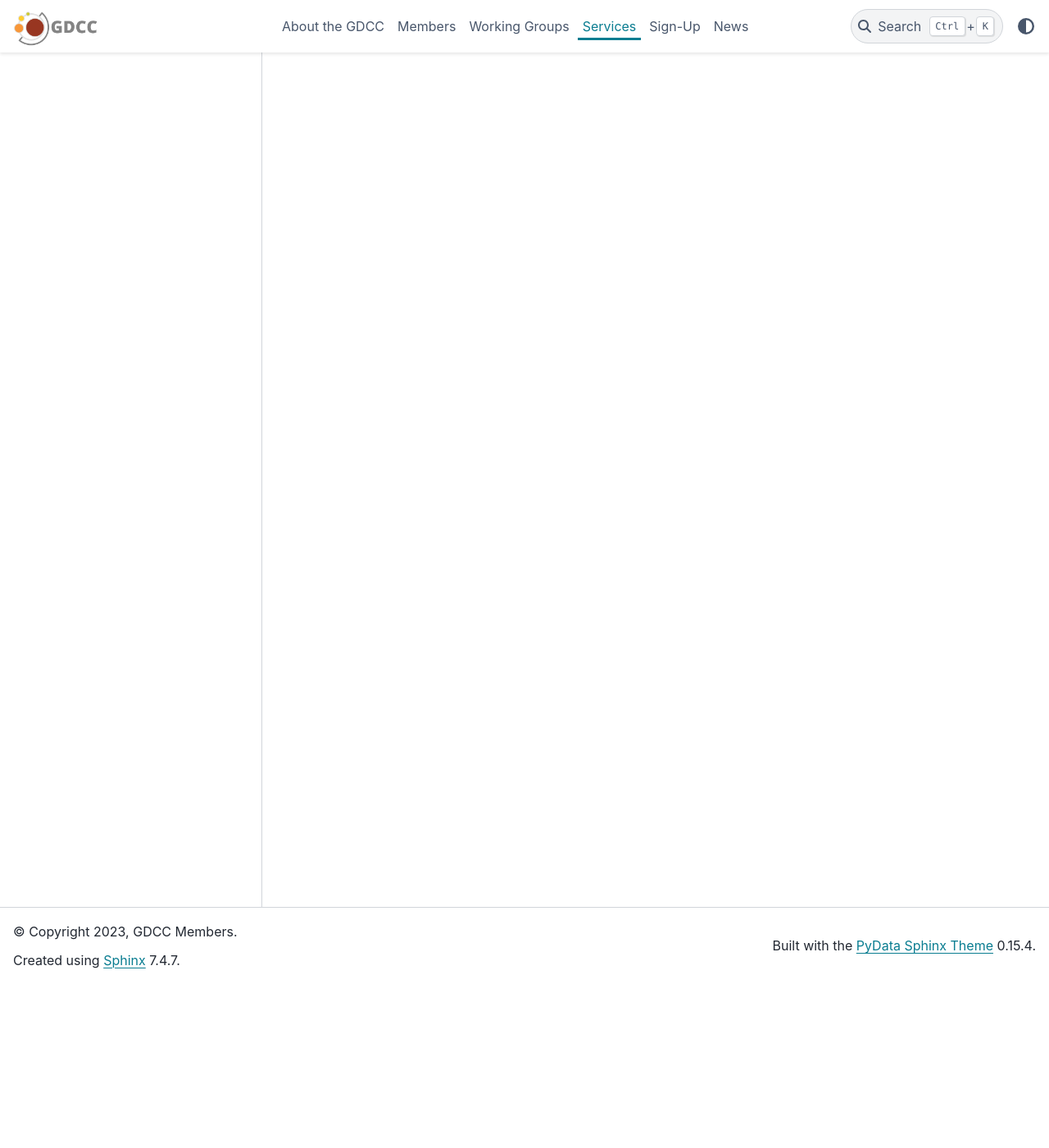
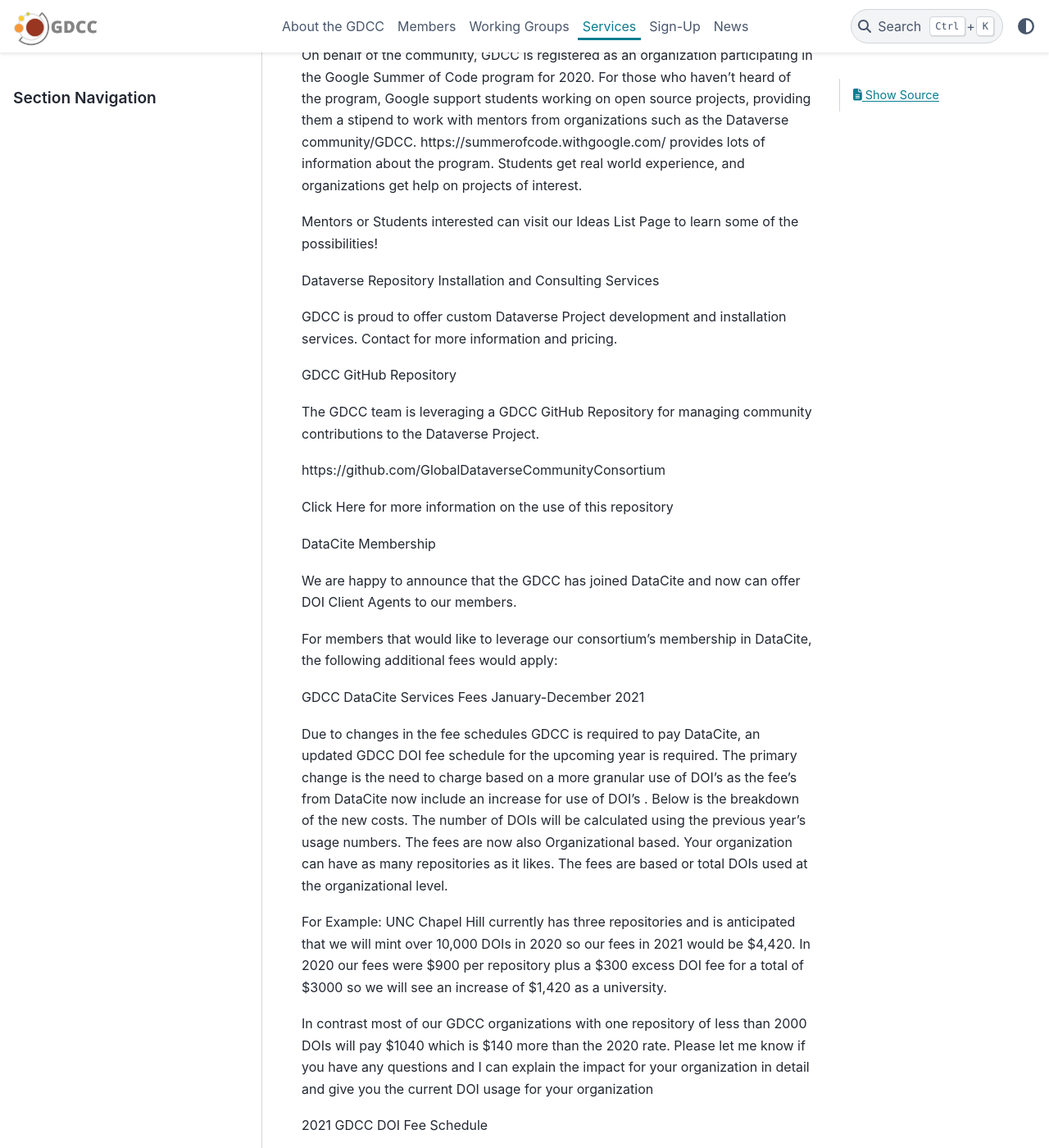
Before and after one commit to gdcc/www.gdcc.io, a Sphinx documentation site: the page built from source/services.md, in a window 1280 px wide and 1400 px high, scrolled down 200 px. Shown: the whole window at 82% size. Built offline with Sphinx 7.4.7 and the PyData theme 0.15.4, drawn with Linux system fonts in a browser that asks for light colours; some of the changed text lies outside the part shown.

Commit message:
Update services.md

```diff
--- a/source/services.md
+++ b/source/services.md
@@ -1 +1,64 @@
 # Services
+Google Summer of Code
+
+On behalf of the community, GDCC is registered as an organization participating in the Google Summer of Code program for 2020. For those who haven’t heard of the program, Google support students working on open source projects, providing them a stipend to work with mentors from organizations such as the Dataverse community/GDCC. https://summerofcode.withgoogle.com/ provides lots of information about the program. Students get real world experience, and organizations get help on projects of interest.
+
+Mentors or Students interested can visit our Ideas List Page to learn some of the possibilities!
+
+
+
+Dataverse Repository Installation and Consulting Services
+
+GDCC is proud to offer custom Dataverse Project development and installation services. Contact for more information and pricing.
+
+
+
+GDCC GitHub Repository
+
+The GDCC team is leveraging a GDCC GitHub Repository for managing community contributions to the Dataverse Project.
+
+https://github.com/GlobalDataverseCommunityConsortium
+
+Click Here for more information on the use of this repository
+
+
+
+DataCite Membership
+
+We are happy to announce that the GDCC has joined DataCite and now can offer DOI Client Agents to our members.
+
+For members that would like to leverage our consortium’s membership in DataCite, the following additional fees would apply:
+
+GDCC DataCite Services Fees January-December 2021
+
+
+
+Due to changes in the fee schedules GDCC is required to pay DataCite, an updated GDCC DOI fee schedule for the upcoming year is required. The primary change is the need to charge based on a more granular use of DOI’s as the fee’s from DataCite now include an increase for use of DOI’s . Below is the breakdown of the new costs. The number of DOIs will be calculated using the previous year’s usage numbers. The fees are now also Organizational based. Your organization can have as many repositories as it likes. The fees are based or total DOIs used at the organizational level.
+
+
+
+For Example: UNC Chapel Hill currently has three repositories and is anticipated that we will mint over 10,000 DOIs in 2020 so our fees in 2021 would be $4,420. In 2020 our fees were $900 per repository plus a $300 excess DOI fee for a total of $3000 so we will see an increase of $1,420 as a university.
+
+
+
+In contrast most of our GDCC organizations with one repository of less than 2000 DOIs will pay $1040 which is $140 more than the 2020 rate. Please let me know if you have any questions and I can explain the impact for your organization in detail and give you the current DOI usage for your organization
+
+
+
+2021 GDCC DOI Fee Schedule
+
+
+
+Organizations using less than 2000 DOIs per year $1,040.00
+
+Organizations using between 2000-9999 DOIs per year $1,560.00
+
+Organizations using between 10,000-99,999 DOIs per year $4,420.00
+
+Organizations using over 100,000 DOIs per year $5,200.00
+
+
+
+***Note: A 3% service fee will be charged for payments by credit card or wire transfer to cover those costs.
+
+For those who are please email Jonathan Crabtree at to begin the process.
```
